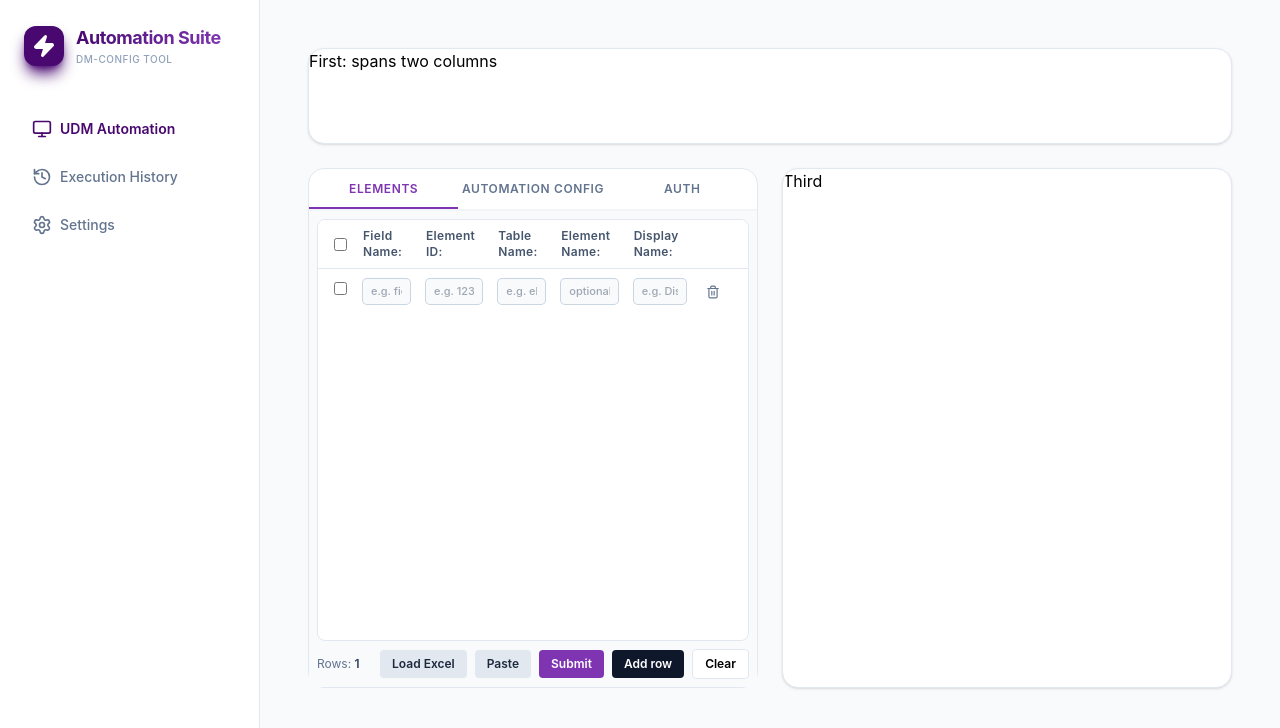
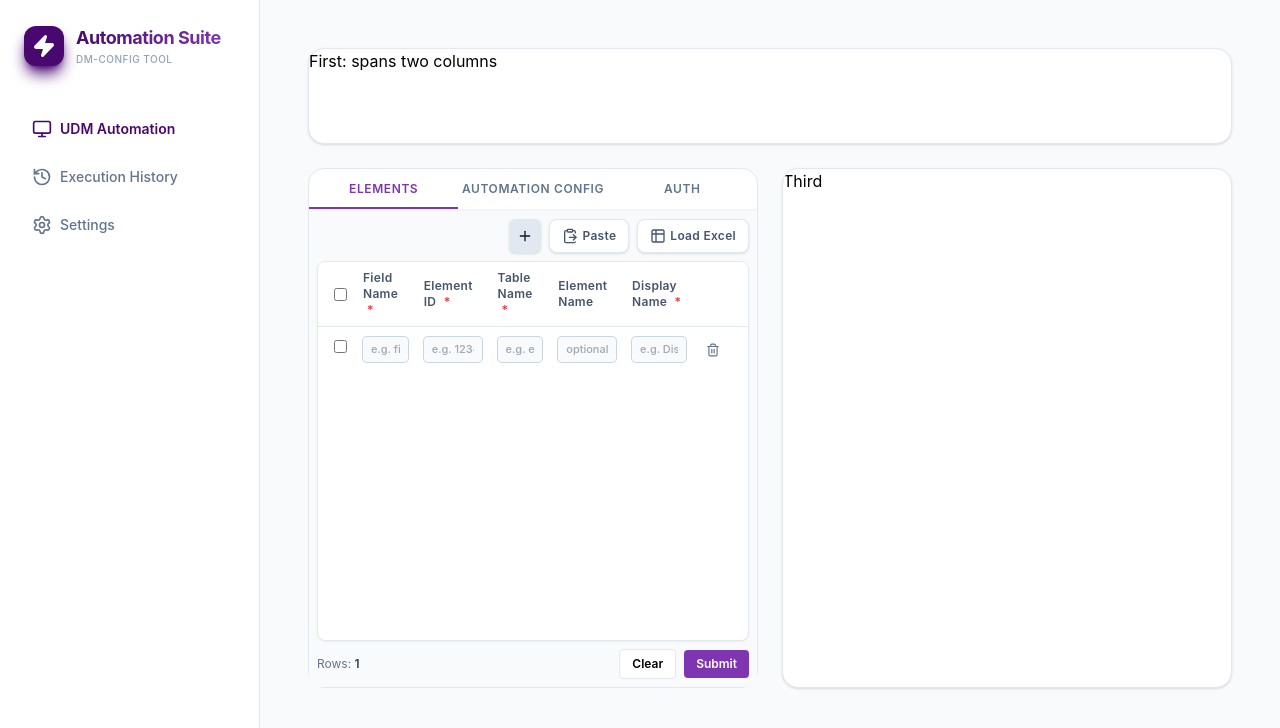
Before and after one commit to czvein17/udm-automation, a React (Vite) app in the folder client/: page /app in a window 1280 px wide. Shown: the top 728 px of the page. Built offline with nearby package versions, Linux system fonts and the light colour scheme.

Commit message:
feat: enhance ElementsTab with new buttons for adding rows and pasting from clipboard; add TableHeader component for consistent headers

```diff
--- a/client/src/features/UDMAutomations/components/ElementsTab.tsx
+++ b/client/src/features/UDMAutomations/components/ElementsTab.tsx
@@ -17,6 +17,7 @@ import {
   type ElementsTableMeta as HookMeta,
 } from "../hooks/useElementsTableMeta";
 import { useElementServices } from "../hooks/useElementsServices";
+import { ClipboardPaste, Plus, Table2 } from "lucide-react";
 
 type ElementsTableMeta = HookMeta;
 
@@ -331,17 +332,50 @@ export function ElementsTab() {
   }
 
   return (
-    <div className="h-full min-h-0 flex flex-col gap-2">
+    <div className="flex flex-col h-full min-h-0 gap-2">
+      <div className="flex justify-end gap-2">
+        <button
+          type="button"
+          onClick={addRow}
+          id="add-row-button"
+          className="p-2 text-xs transition-all duration-200 ease-in-out rounded-md shadow-sm bg-slate-200 text-slate-900 hover:bg-slate-900 hover:text-white"
+          title="add new row"
+        >
+          <Plus className="w-4 h-4" />
+        </button>
+
+        <button
+          type="button"
+          onClick={handlePasteClipboard}
+          id="paste-clipboard-button"
+          className="flex items-center justify-center gap-1 px-3 py-2 text-xs font-semibold tracking-wide duration-200 ease-in-out bg-white border rounded-lg shadow-sm text-slate-600 border-slate-200 hover:bg-slate-900 hover:text-white"
+          title="paste from clipboard"
+        >
+          <ClipboardPaste className="w-4 h-4" />
+
+          <span>Paste</span>
+        </button>
+
+        <button
+          type="button"
+          onClick={() => fileInputRef.current?.click()}
+          className="flex items-center justify-center gap-1 px-3 py-2 text-xs font-semibold tracking-wide duration-200 ease-in-out bg-white border rounded-lg shadow-sm text-slate-600 border-slate-200 hover:bg-slate-900 hover:text-white"
+        >
+          <Table2 className="w-4 h-4" />
+          <span>Load Excel</span>
+        </button>
+      </div>
+
       {/* Table */}
       <ElementsTable table={table} />
       {/* Toolbar */}
-      <div className="shrink-0 flex items-center justify-between">
+      <div className="flex items-center justify-between shrink-0">
         <div className="text-xs text-slate-500">
           Rows:{" "}
           <span className="font-semibold text-slate-700">{data.length}</span>
         </div>
 
-        <div className="flex gap-2 items-center">
+        <div className="flex items-center gap-2">
           <input
             ref={fileInputRef}
             type="file"
@@ -352,18 +386,10 @@ export function ElementsTab() {
 
           <button
             type="button"
-            onClick={() => fileInputRef.current?.click()}
-            className="px-3 py-1.5 text-xs font-semibold rounded bg-slate-200 text-slate-800"
+            onClick={clearAll}
+            className="px-3 py-1.5 text-xs font-semibold rounded border border-slate-200 bg-white"
           >
-            Load Excel
-          </button>
-
-          <button
-            type="button"
-            onClick={handlePasteClipboard}
-            className="px-3 py-1.5 text-xs font-semibold rounded bg-slate-200 text-slate-800"
-          >
-            Paste
+            Clear
           </button>
 
           <button
@@ -373,22 +399,6 @@ export function ElementsTab() {
           >
             Submit
           </button>
-
-          <button
-            type="button"
-            onClick={addRow}
-            className="px-3 py-1.5 text-xs font-semibold rounded bg-slate-900 text-white"
-          >
-            Add row
-          </button>
-
-          <button
-            type="button"
-            onClick={clearAll}
-            className="px-3 py-1.5 text-xs font-semibold rounded border border-slate-200 bg-white"
-          >
-            Clear
-          </button>
         </div>
       </div>
     </div>
--- a/client/src/features/UDMAutomations/components/ElementsTable.tsx
+++ b/client/src/features/UDMAutomations/components/ElementsTable.tsx
@@ -7,7 +7,7 @@ type Props = {
 
 export function ElementsTable({ table }: Props) {
   return (
-    <div className="flex-1 min-h-0 overflow-auto rounded-lg border border-slate-200 bg-white">
+    <div className="flex-1 min-h-0 overflow-auto bg-white border rounded-lg shadow-xs border-slate-200">
       <table className="w-full border-collapse">
         <thead className="sticky top-0 z-10 bg-white">
           {table.getHeaderGroups().map((hg) => (
@@ -29,7 +29,6 @@ export function ElementsTable({ table }: Props) {
                       header.column.columnDef.header,
                       header.getContext(),
                     )}
-                    {!isFirstCol && !isLastCol && ":"}
                   </th>
                 );
               })}
@@ -47,7 +46,7 @@ export function ElementsTable({ table }: Props) {
                   const isLastCol = colIndex === cells.length - 1;
                   const cls = [
                     "px-2 py-2 ",
-                    isFirstCol ? "pl-4 cursor-pointer" : "",
+                    isFirstCol ? "pl-4" : "",
                     isLastCol ? "pr-6 py-3" : "",
                     "align-top",
                   ]
--- /dev/null
+++ b/client/src/features/UDMAutomations/components/TableHeader.tsx
@@ -0,0 +1,12 @@
+type TableHeaderProps = {
+  required: boolean;
+  label: string;
+};
+
+export const TableHeader = ({ required, label }: TableHeaderProps) => {
+  return (
+    <span>
+      {label} {required && <span className="ml-1 text-red-500">&#x2A;</span>}
+    </span>
+  );
+};
--- a/client/src/features/UDMAutomations/components/elements.columns.tsx
+++ b/client/src/features/UDMAutomations/components/elements.columns.tsx
@@ -4,6 +4,7 @@ import { EditableTextCell } from "./EditableTextCells";
 import { type RowFieldErrors } from "../utils/elements.error";
 import type { TableMeta } from "@tanstack/react-table";
 import { Trash2 } from "lucide-react";
+import { TableHeader } from "./TableHeader";
 type ElementsTableMeta = TableMeta<ElementRow> & {
   isSelected: (rowIndex: number) => boolean;
   toggleRow: (rowIndex: number) => void;
@@ -59,7 +60,8 @@ export function elementColumns(opts: {
     },
     {
       accessorKey: "fieldName",
-      header: "Field Name",
+      header: () => <TableHeader required={true} label="Field Name" />,
+
       cell: ({ table, row, column, getValue }) => (
         <EditableTextCell
           table={table}
@@ -74,7 +76,7 @@ export function elementColumns(opts: {
     },
     {
       accessorKey: "elementId",
-      header: "Element ID",
+      header: () => <TableHeader required={true} label="Element ID" />,
       cell: ({ table, row, column, getValue }) => (
         <EditableTextCell
           table={table}
@@ -89,7 +91,7 @@ export function elementColumns(opts: {
     },
     {
       accessorKey: "tableName",
-      header: "Table Name",
+      header: () => <TableHeader required={true} label="Table Name" />,
       cell: ({ table, row, column, getValue }) => (
         <EditableTextCell
           table={table}
@@ -104,7 +106,7 @@ export function elementColumns(opts: {
     },
     {
       accessorKey: "elementName",
-      header: "Element Name",
+      header: () => <TableHeader required={false} label="Element Name" />,
       cell: ({ table, row, column, getValue }) => (
         <EditableTextCell
           table={table}
@@ -118,7 +120,8 @@ export function elementColumns(opts: {
     },
     {
       accessorKey: "displayName",
-      header: "Display Name",
+      header: () => <TableHeader required={true} label="Display Name" />,
+
       cell: ({ table, row, column, getValue }) => (
         <EditableTextCell
           table={table}
@@ -140,7 +143,7 @@ export function elementColumns(opts: {
           <div className="flex items-center justify-end h-full" title="delete">
             <button
               onClick={() => meta?.deleteRow?.(row.index)}
-              className="p-1 text-slate-500 hover:text-red-500 cursor-pointer rounded"
+              className="p-1 rounded cursor-pointer text-slate-500 hover:text-red-500"
             >
               <Trash2 className="w-3.5 h-3.5" />
             </button>
```
